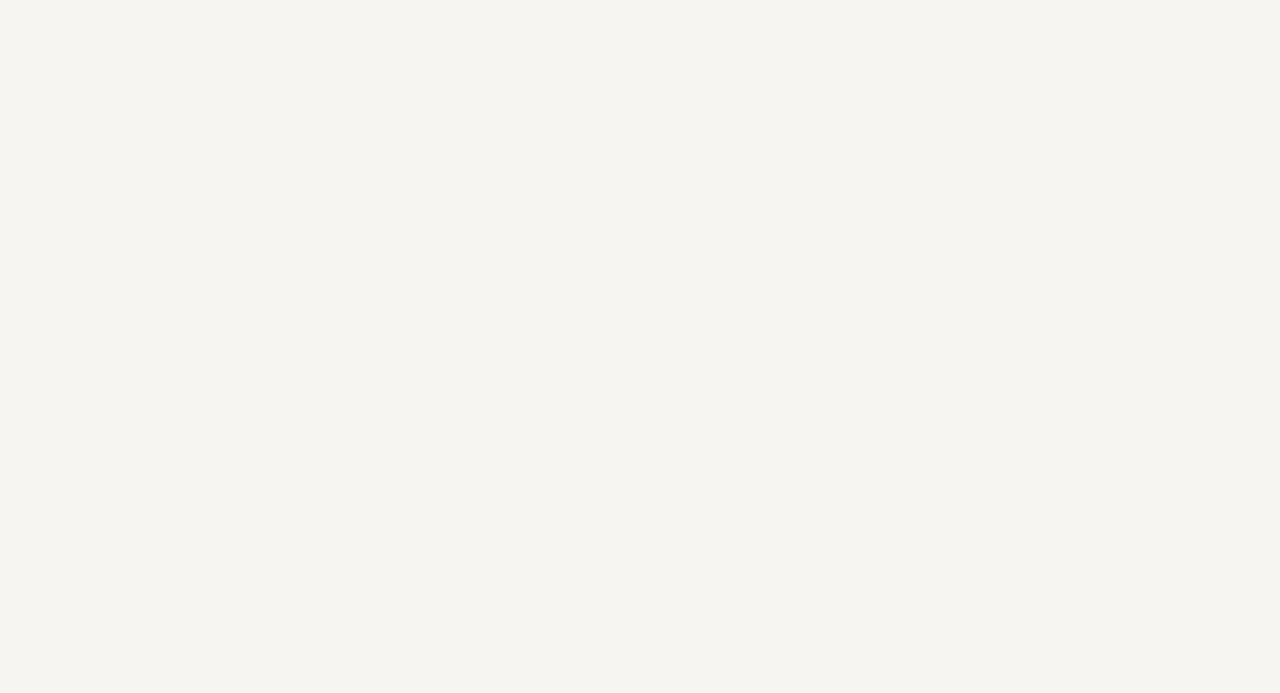
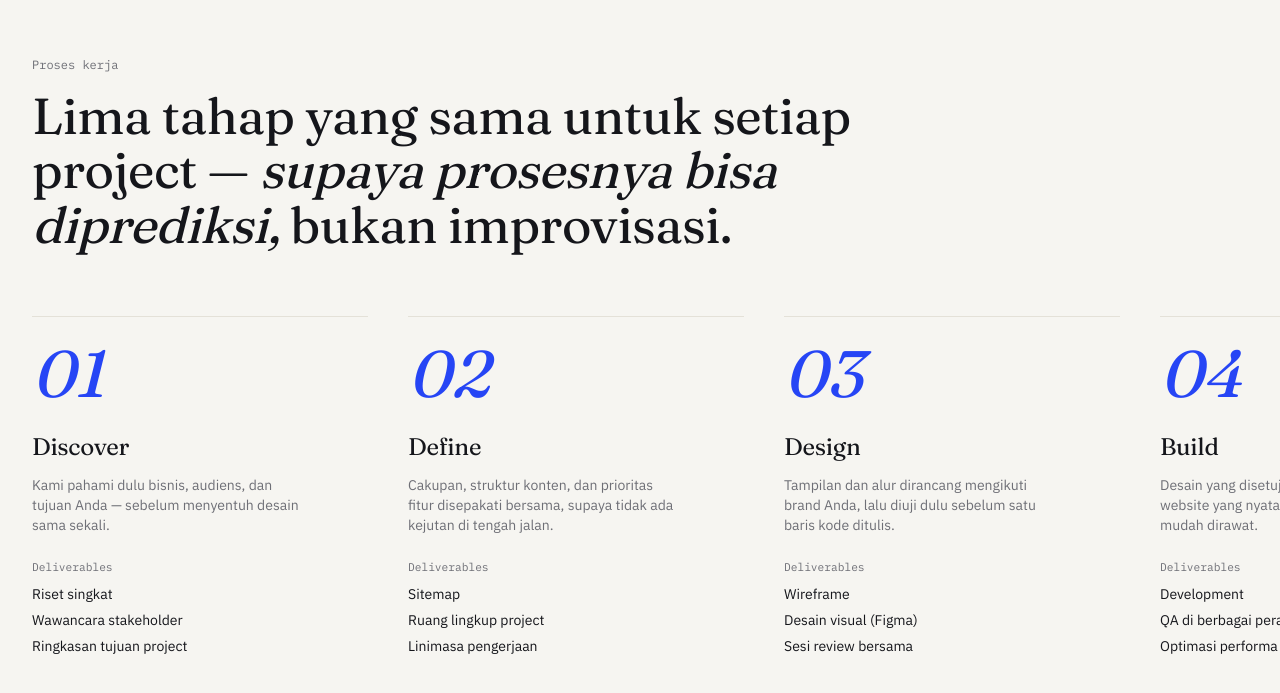
Before and after one commit to naufaldzakwannn/webstudio, a Next.js app: page / in a window 1280 px wide. Shown: the part 8096-8789 px from the top of the page. Before the commit the page ends 8009 px from the top, so only its background shows below. Built offline with nearby package versions, Linux system fonts and the light colour scheme.

Commit message:
Adding Process Section

```diff
--- a/app/page.tsx
+++ b/app/page.tsx
@@ -2,6 +2,7 @@ import { Hero } from "@/components/sections/Hero";
 import { Introduction } from "@/components/sections/Introduction";
 import { Services } from "@/components/sections/Services";
 import { Portfolio } from "@/components/sections/Portfolio";
+import { Process } from "@/components/sections/Process";
 
 export default function HomePage() {
   return (
@@ -10,6 +11,7 @@ export default function HomePage() {
       <Introduction />
       <Services />
       <Portfolio />
+      <Process />
     </>
   );
 }
--- /dev/null
+++ b/components/sections/Process.tsx
@@ -0,0 +1,37 @@
+import { Container } from "@/components/ui/Container";
+import { ProcessStep } from "@/components/ui/ProcessStep";
+import { processSteps } from "@/lib/data/process";
+
+export function Process() {
+  return (
+    <section className="py-24 md:py-36" aria-labelledby="process-heading">
+      <Container>
+        <p className="font-mono text-xs text-muted">Proses kerja</p>
+        <h2 id="process-heading" className="mt-3 max-w-[26ch] font-display text-[clamp(2rem,1.4rem+2.2vw,3.5rem)] leading-[1.08] text-foreground md:mt-4">
+          Lima tahap yang sama untuk setiap project — <span className="italic">supaya prosesnya bisa diprediksi,</span> bukan improvisasi.
+        </h2>
+      </Container>
+
+      <Container className="mt-14 md:hidden">
+        <div className="flex flex-col gap-14">
+          {processSteps.map((step) => (
+            <ProcessStep key={step.number} step={step} />
+          ))}
+        </div>
+      </Container>
+
+      <div
+        role="region"
+        aria-label="Tahapan proses kerja, geser untuk melihat semua"
+        tabIndex={0}
+        className="mt-16 hidden overflow-x-auto pb-4 pl-[max(1.5rem,calc((100vw-80rem)/2+2rem))] [scroll-snap-type:x_proximity] [scrollbar-width:thin] md:block"
+      >
+        <div className="flex w-max gap-10 pr-12">
+          {processSteps.map((step) => (
+            <ProcessStep key={step.number} step={step} className="w-[19rem] flex-none scroll-ml-8 [scroll-snap-align:start] lg:w-[21rem]" />
+          ))}
+        </div>
+      </div>
+    </section>
+  );
+}
--- /dev/null
+++ b/components/ui/ProcessStep.tsx
@@ -0,0 +1,38 @@
+import type { ProcessStep as ProcessStepData } from "@/lib/data/process";
+
+type ProcessStepProps = {
+  step: ProcessStepData;
+  className?: string;
+};
+
+/**
+ * Satu tahap proses kerja. Server Component murni, tanpa interaksi.
+ *
+ * Sengaja tidak ada garis/koneksi ke tahap lain — pembeda antar tahap
+ * cukup lewat hairline tipis di atas tiap panel, bukan timeline
+ * vertikal yang menyambungkan semuanya.
+ */
+export function ProcessStep({ step, className }: ProcessStepProps) {
+  return (
+    <div className={className}>
+      <div className="reveal-step border-t border-border pt-6">
+        <span aria-hidden="true" className="block font-display text-[clamp(3rem,2vw+2.5rem,4.75rem)] italic leading-none text-accent">
+          {step.number}
+        </span>
+
+        <h3 className="mt-6 font-display text-2xl text-foreground">{step.title}</h3>
+
+        <p className="mt-3 max-w-[32ch] text-sm text-muted">{step.description}</p>
+
+        <p className="mt-6 font-mono text-[0.7rem] text-muted">Deliverables</p>
+        <ul className="mt-2 flex flex-col gap-1.5">
+          {step.deliverables.map((item) => (
+            <li key={item} className="text-sm text-foreground">
+              {item}
+            </li>
+          ))}
+        </ul>
+      </div>
+    </div>
+  );
+}
--- /dev/null
+++ b/lib/data/process.ts
@@ -0,0 +1,39 @@
+export type ProcessStep = {
+  number: string;
+  title: string;
+  description: string;
+  deliverables: string[];
+};
+
+export const processSteps: ProcessStep[] = [
+  {
+    number: "01",
+    title: "Discover",
+    description: "Kami pahami dulu bisnis, audiens, dan tujuan Anda — sebelum menyentuh desain sama sekali.",
+    deliverables: ["Riset singkat", "Wawancara stakeholder", "Ringkasan tujuan project"],
+  },
+  {
+    number: "02",
+    title: "Define",
+    description: "Cakupan, struktur konten, dan prioritas fitur disepakati bersama, supaya tidak ada kejutan di tengah jalan.",
+    deliverables: ["Sitemap", "Ruang lingkup project", "Linimasa pengerjaan"],
+  },
+  {
+    number: "03",
+    title: "Design",
+    description: "Tampilan dan alur dirancang mengikuti brand Anda, lalu diuji dulu sebelum satu baris kode ditulis.",
+    deliverables: ["Wireframe", "Desain visual (Figma)", "Sesi review bersama"],
+  },
+  {
+    number: "04",
+    title: "Build",
+    description: "Desain yang disetujui kami bangun jadi website yang nyata — rapi, cepat, dan mudah dirawat.",
+    deliverables: ["Development", "QA di berbagai perangkat", "Optimasi performa"],
+  },
+  {
+    number: "05",
+    title: "Launch",
+    description: "Website naik ke domain Anda, lalu kami dampingi di minggu-minggu pertama setelah live.",
+    deliverables: ["Deployment", "Pelatihan singkat tim Anda", "Dukungan pasca-peluncuran"],
+  },
+];
```
